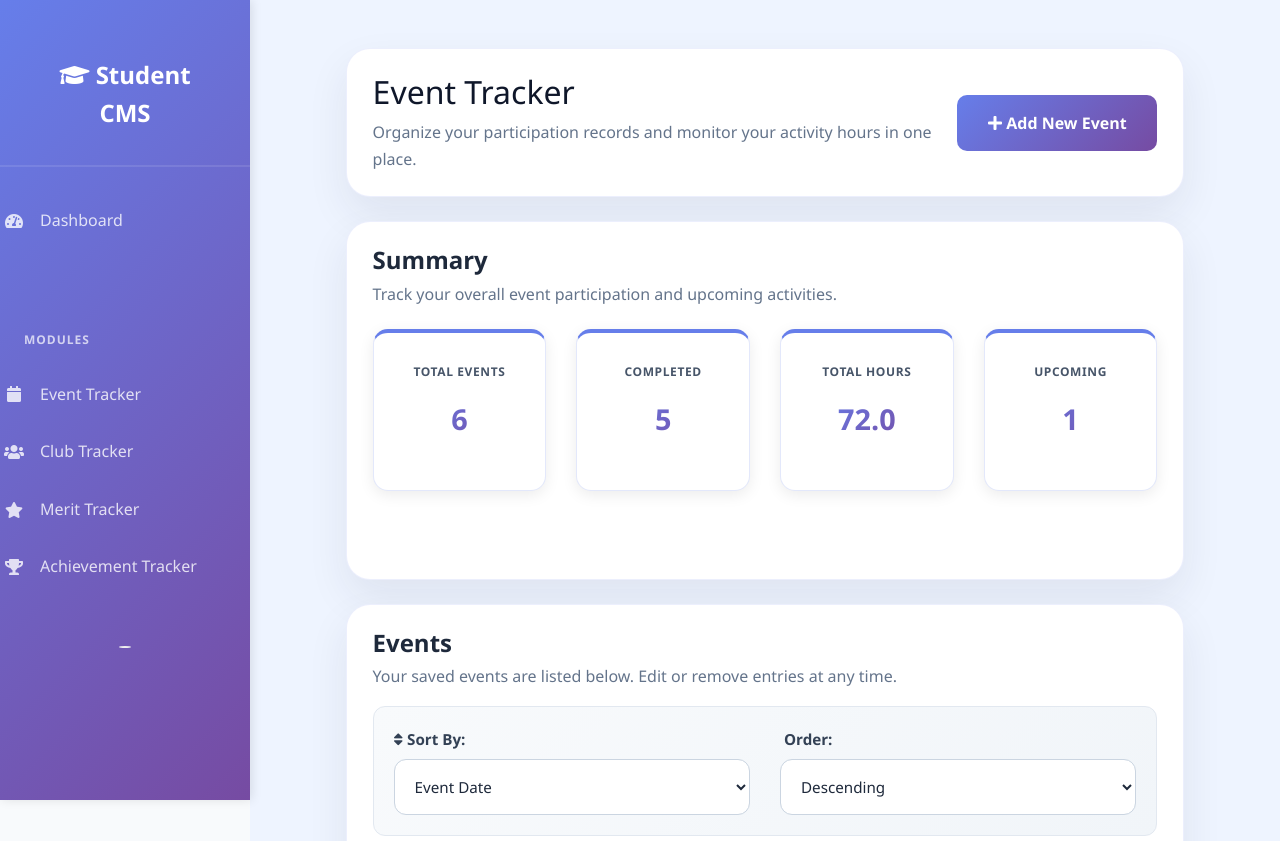
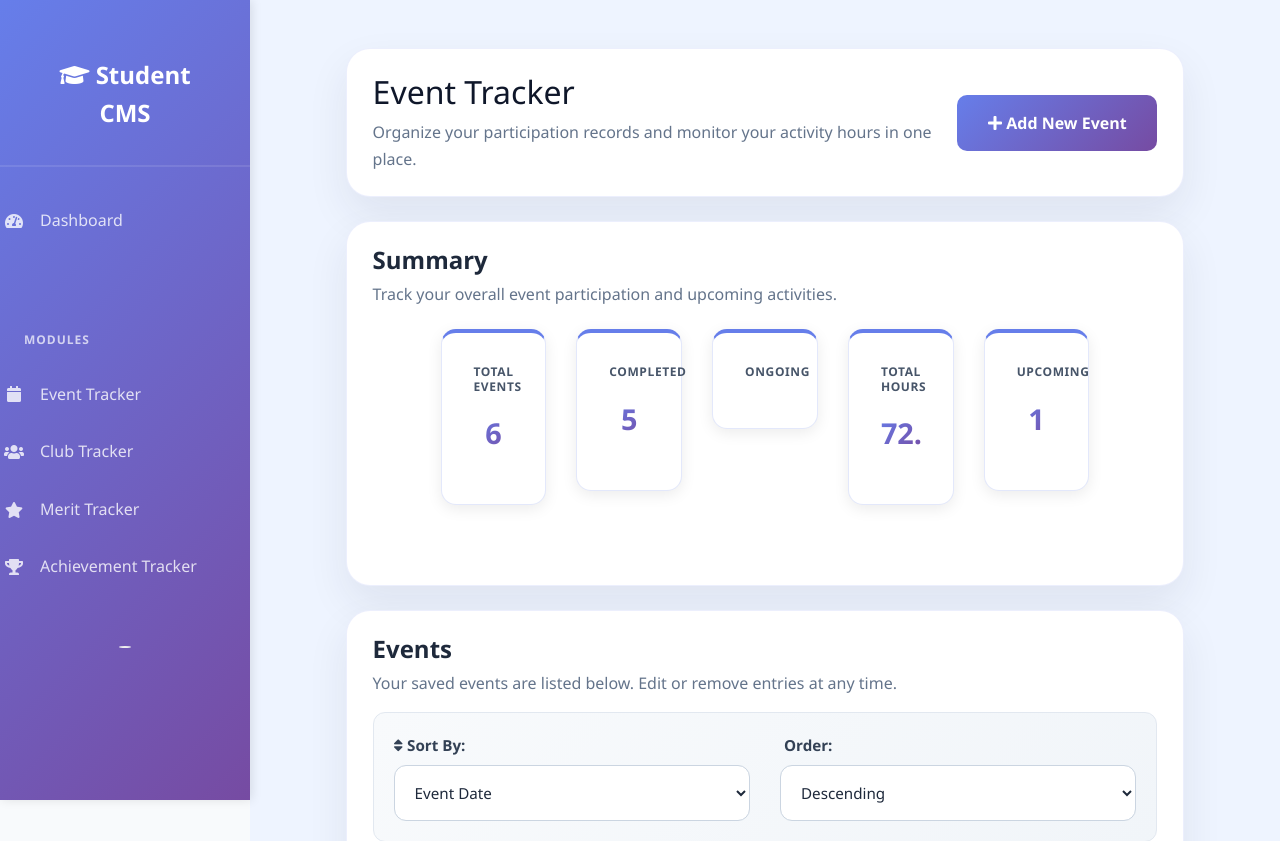
Before and after one commit to User-DefaulT001/Student-Co-curricular-Management-System, a PHP site: page /modules/event/event_tracker.php in a window 1280 px wide. Shown: the top 841 px of the page. Run offline with PHP 8.4, Linux system fonts and the light colour scheme; a user stored in the database is signed in; data comes from the database, SQL or seed files in the repository; data that the repository does not hold is empty; some libraries are stand-ins or nearby versions; some web fonts are replaced.

Commit message:
Update event_tracker.php

```diff
--- a/modules/event/event_tracker.php
+++ b/modules/event/event_tracker.php
@@ -76,29 +76,35 @@
                             <p class="section-subtitle">Track your overall event participation and upcoming activities.</p>
                         </div>
                     </div>
-                    <div class="row mb-4">
-                        <div class="col-md-3 mb-3">
+                    <div class="row mb-4 justify-content-center">
+                        <div class="col-lg-2 mb-2">
                             <div class="stat-card">
                                 <h5 class="stat-label">Total Events</h5>
                                 <div class="stat-value"><?php echo $total_events; ?></div>
                             </div>
                         </div>
-                        <div class="col-md-3 mb-3">
+                        <div class="col-lg-2 mb-2">
                             <div class="stat-card">
                                 <h5 class="stat-label">Completed</h5>
                                 <div class="stat-value"><?php echo $completed_events; ?></div>
                             </div>
                         </div>
-                        <div class="col-md-3 mb-3">
+                        <div class="col-lg-2 mb-2">
+                            <div class="stat-card">
+                                <h5 class="stat-label">Ongoing</h5>
+                                <div class="stat-value"><?php echo $ongoing_events; ?></div>
+                            </div>
+                        </div>
+                        <div class="col-lg-2 mb-2">
                             <div class="stat-card">
                                 <h5 class="stat-label">Total Hours</h5>
                                 <div class="stat-value"><?php echo number_format($total_hours, 1); ?></div>
                             </div>
                         </div>
-                        <div class="col-md-3 mb-3">
+                        <div class="col-lg-2 mb-2">
                             <div class="stat-card">
                                 <h5 class="stat-label">Upcoming</h5>
-                                <div class="stat-value"><?php echo $total_events - $completed_events; ?></div>
+                                <div class="stat-value"><?php echo $total_events - $completed_events - $ongoing_events; ?></div>
                             </div>
                         </div>
                     </div>
```
